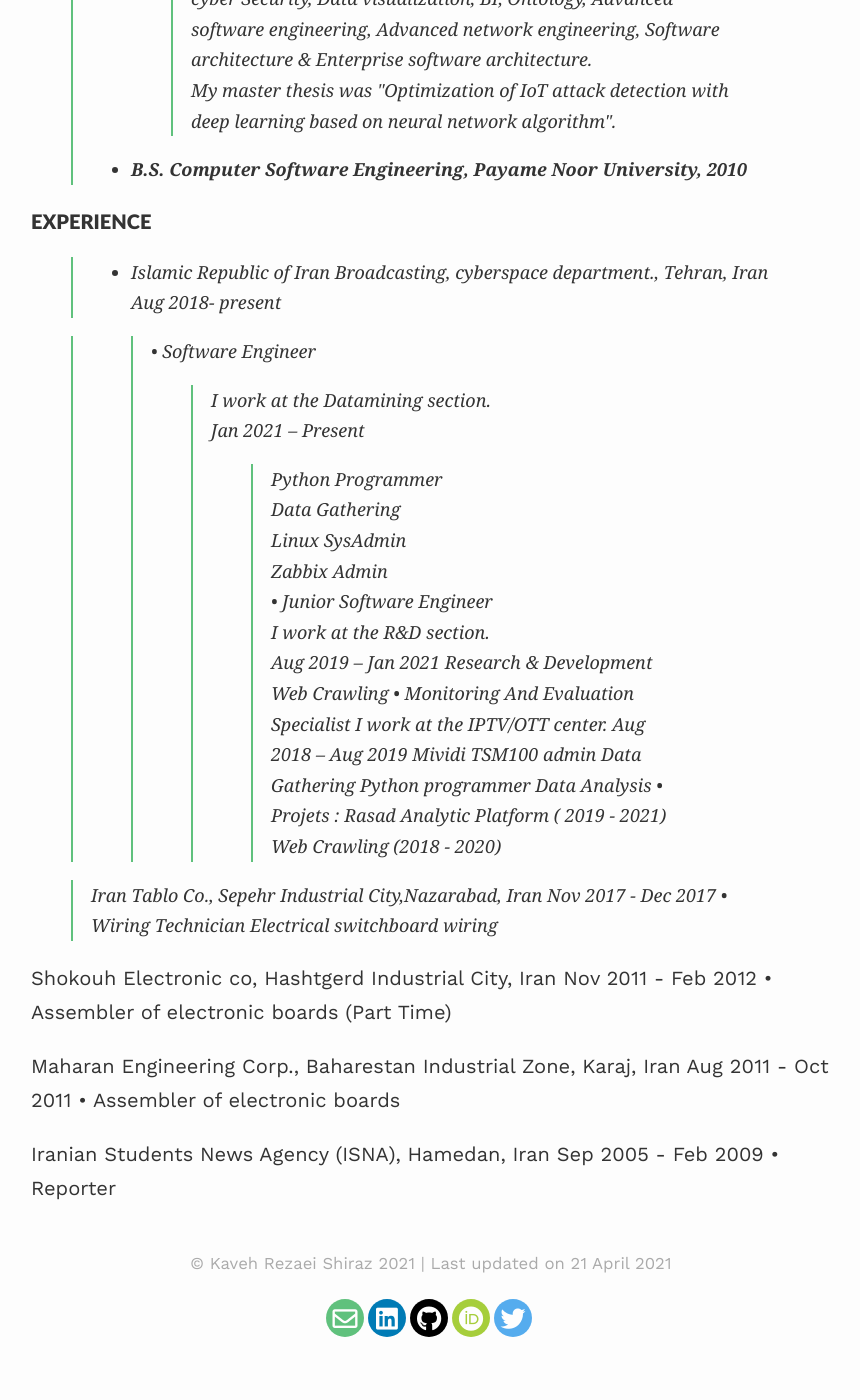
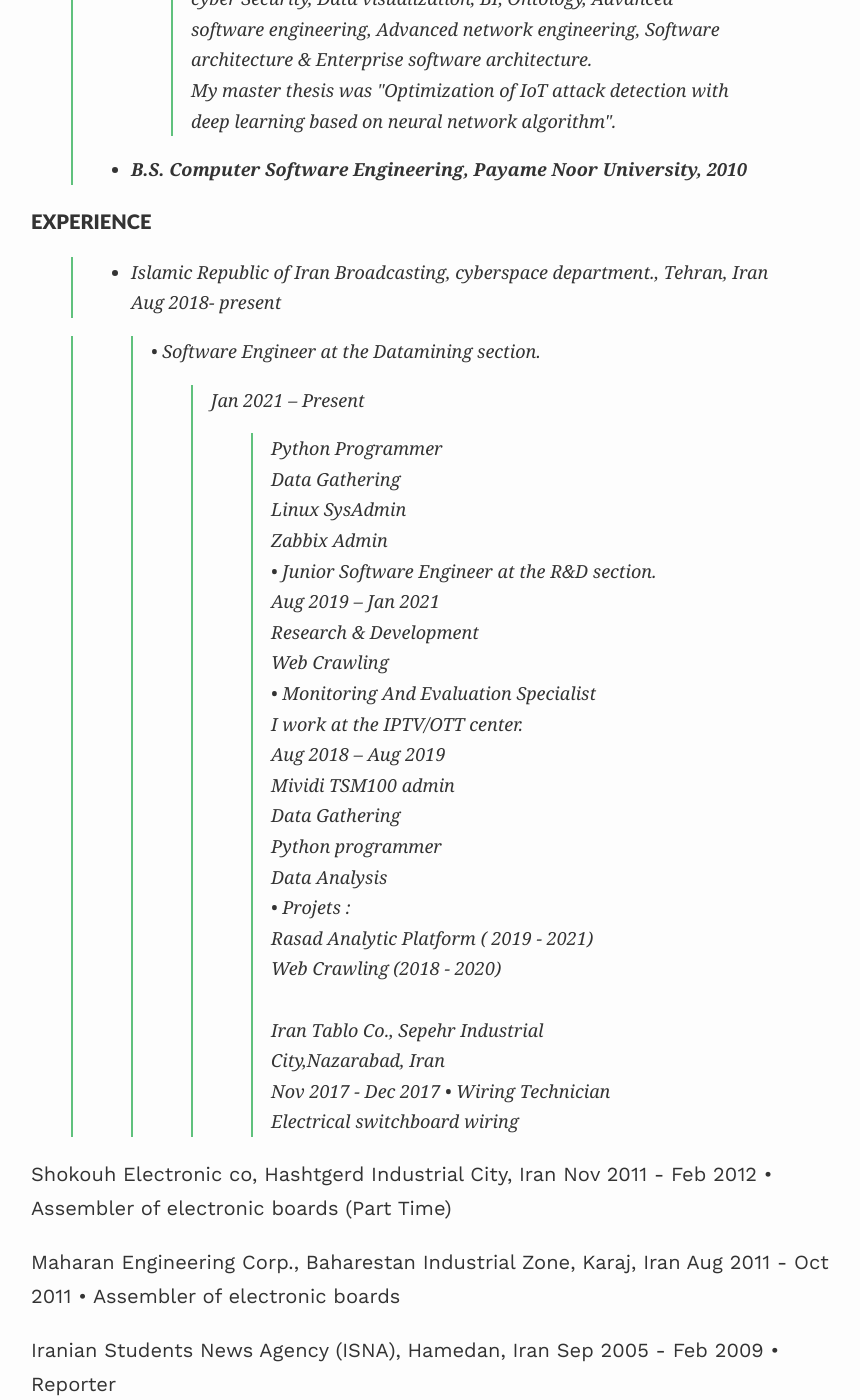
Before and after one commit to KavehRS/website, a Jekyll site: the page built from index.md, in a window 1280 px wide and 1400 px high, scrolled down 691 px. Shown: the whole window, without its empty margins (209-1069 px from the left). Built offline with Jekyll 4.4.1, drawn with Linux system fonts in a browser that asks for light colours; nearby versions of some CDN libraries; before the commit the page ends 2032 px from its top, so only the background shows below that.

Commit message:
Update index.md

```diff
--- a/index.md
+++ b/index.md
@@ -35,33 +35,31 @@
 
 #### EXPERIENCE
 
-> - Islamic Republic of Iran Broadcasting, cyberspace department., Tehran, Iran
+> - Islamic Republic of Iran Broadcasting, cyberspace department., Tehran, Iran<br>
 Aug 2018- present
 
->> •	Software Engineer<br>
->>> I work at the Datamining section.<br>
+>> •	Software Engineer at the Datamining section.<br>
 >>> Jan 2021 – Present<br>
 >>>> Python Programmer<br>
 >>>> Data Gathering<br>
 >>>> Linux SysAdmin<br>
 >>>> Zabbix Admin<br>
->> •	Junior Software Engineer<br>
->>> I work at the R&D section.<br>
->>> Aug 2019 – Jan 2021
->>>> Research & Development
->>>> Web Crawling
->> •	Monitoring And Evaluation Specialist
->>> I work at the IPTV/OTT center.
->>> Aug 2018 – Aug 2019
->>>> Mividi TSM100 admin
->>>> Data Gathering
->>>> Python programmer
->>>>Data Analysis
-> •	Projets :
-> Rasad Analytic Platform ( 2019 - 2021)
-> Web Crawling (2018 - 2020)
-
-> Iran Tablo Co., Sepehr Industrial City,Nazarabad, Iran
+>> •	Junior Software Engineer at the R&D section.<br>
+>>> Aug 2019 – Jan 2021<br>
+>>>> Research & Development<br>
+>>>> Web Crawling<br>
+>> •	Monitoring And Evaluation Specialist<br>
+>>> I work at the IPTV/OTT center.<br>
+>>> Aug 2018 – Aug 2019<br>
+>>>> Mividi TSM100 admin<br>
+>>>> Data Gathering<br>
+>>>> Python programmer<br>
+>>>>Data Analysis<br>
+> •	Projets :<br>
+> Rasad Analytic Platform ( 2019 - 2021)<br>
+> Web Crawling (2018 - 2020)<br>
+<br>
+> Iran Tablo Co., Sepehr Industrial City,Nazarabad, Iran<br>
 Nov 2017 - Dec 2017
 •	Wiring Technician
 >Electrical switchboard wiring
```
